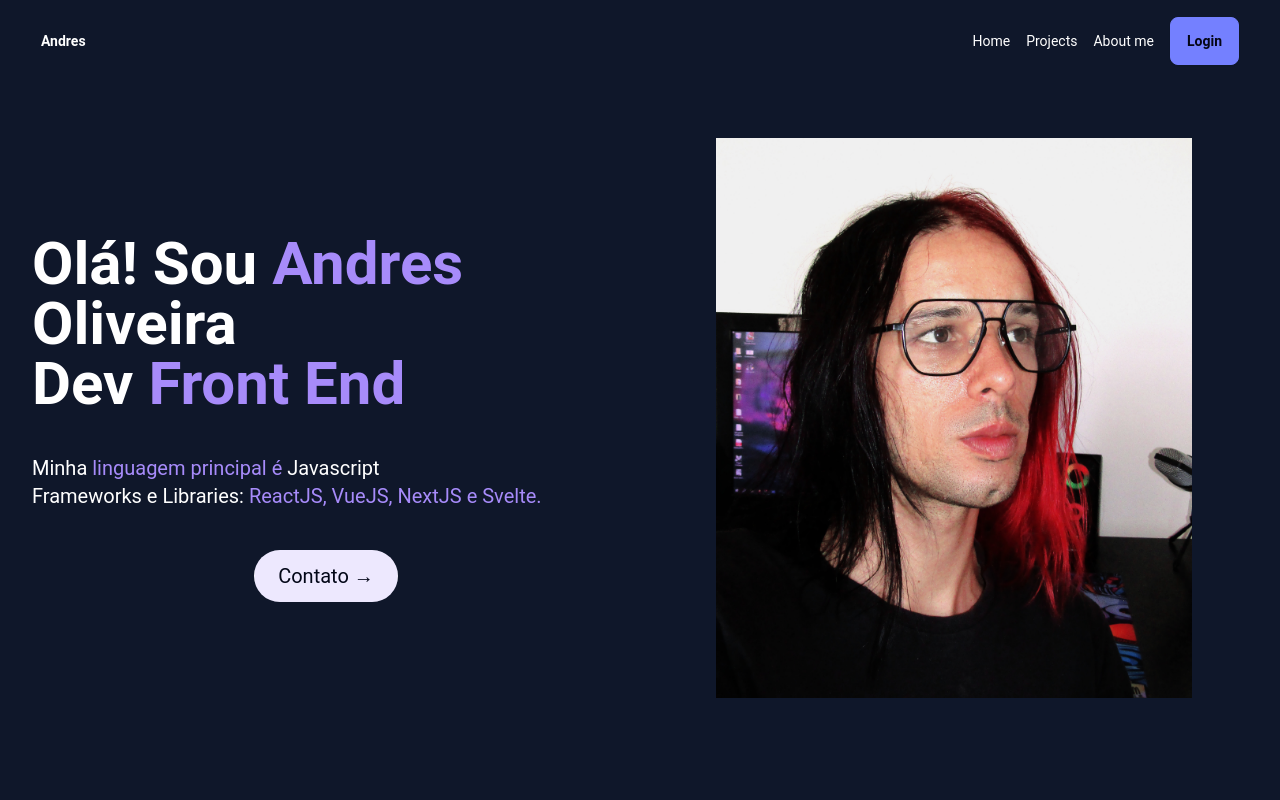
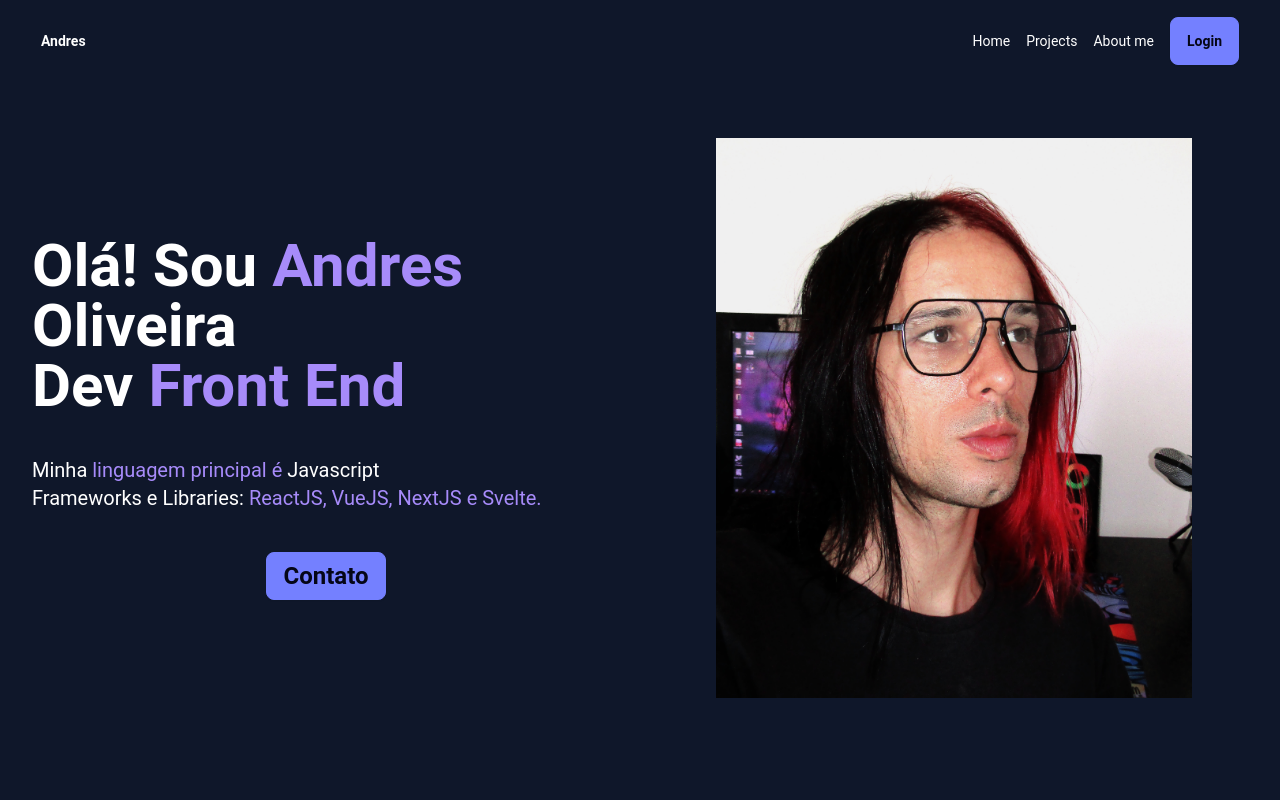
Before and after one commit to dezoliveira/folio, a SvelteKit app: page / in a window 1280 px wide. Shown: the top 800 px of the page. Built offline with nearby package versions, Linux system fonts and the light colour scheme.

Commit message:
Navbar and gioToTOP corrections

```diff
--- a/src/components/Header.svelte
+++ b/src/components/Header.svelte
@@ -21,7 +21,7 @@
   </h1>
   <div class="sm:flex ml-auto pr-4 items-center gap-4 hidden">
     {#each tabs as tab}
-      <a  href={tab.link} class={"duration-200 hover:" + (isRolling ? "text-slate-50" : "text-violet-400")}>
+      <a  href={tab.link} class={"duration-200" + (isRolling ? " hover:text-slate-50 font-bold" : " hover:text-violet-400")}>
         <p>{tab.name}</p>
       </a>
     {/each}
--- a/src/components/Main.svelte
+++ b/src/components/Main.svelte
@@ -40,16 +40,9 @@
         Minha <span class="text-violet-400">linguagem principal é</span> Javascript <br/>
         Frameworks e Libraries: <span class="text-violet-400">ReactJS, VueJS, NextJS e Svelte.</span>
       </p>
-      <a
-        href="#"
-        target="_blank"
-        class="hover:bg-violet-400 hover:opacity-100 blueShadow mx-auto lg:mr-auto text-base sm:text-lg md:text-xl
-        relative overflow-hidden px-6 py-3 group rounded-full bg-white text-slate-950
-        cursor-pointer"
-      >
-        <div class="absolute top-0 right-full w-full h-full bg-violet-400 opacity-20 group-hover: translate-x-full z-0 duration-200"/>
-        <h4 class="relative z-9">Contato &rarr;</h4>
-      </a>
+      <button class="btn btn-primary mx-auto lg:text-2xl md:text-2xl sm:text-3xl">
+        Contato
+      </button>
     </div>
     <div class="relative shadow-2x1 grid place-items-center">
       <img src={"images/profile.jpg"} alt="Profile pic" class="object-cover z=[2] max-h-[70vh]" />
@@ -62,7 +55,7 @@
         Um pouco dos meus projetos.
       </h6>
       <h3 class="font-semibold text-3xl sm:text-4xl md:text-5xl">
-        Curiso para <span class="text-violet-400">ver</span> meu
+        Curioso para <span class="text-violet-400">ver</span> meu
         trabalho ?
       </h3>
     </div>
```
